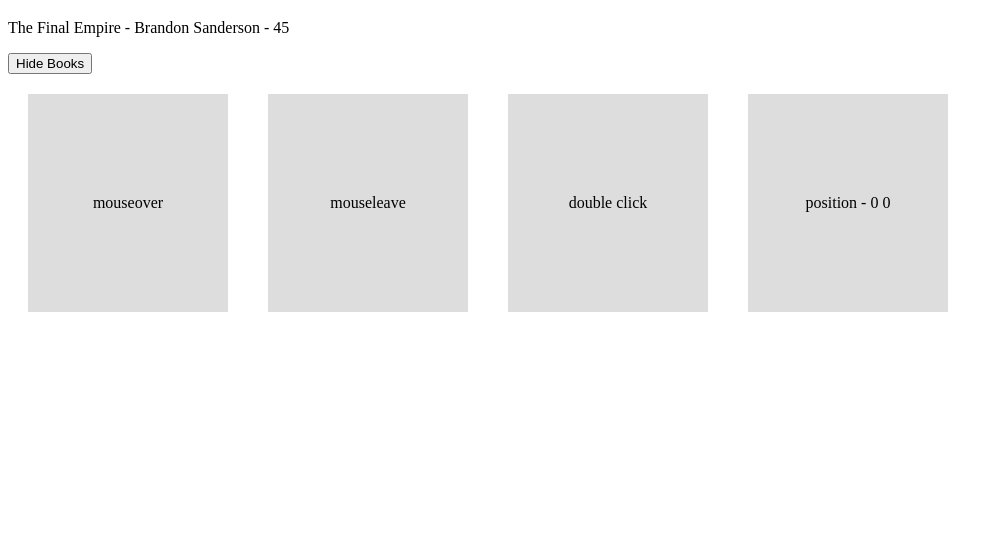
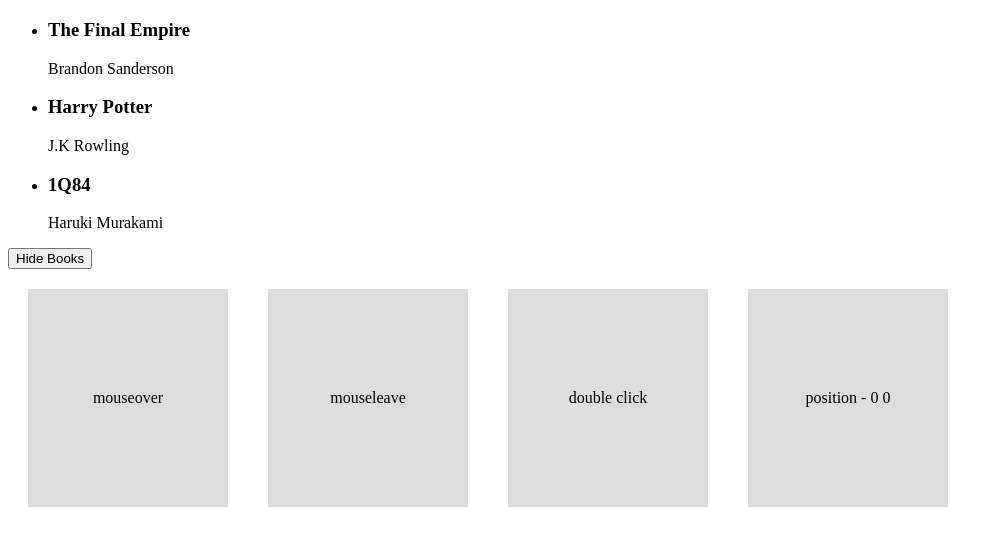
Before and after one commit to makepin2r/vue-practice, a plain HTML site: page index.html in a window 1280 px wide. Shown: the part 61-606 px from the top of the page, without its empty margins (0-1003 px from the left). Drawn offline with nearby package versions, Linux system fonts and the light colour scheme.

Commit message:
v-for 실습

```diff
--- a/app.js
+++ b/app.js
@@ -7,9 +7,20 @@ const app = Vue.createApp({
     data() {
         return {
             showBooks: true,
-            title: 'The Final Empire',
-            author: 'Brandon Sanderson',
-            age: 45,
+            books: [
+                {
+                    title: 'The Final Empire',
+                    author: 'Brandon Sanderson'
+                },
+                {
+                    title: 'Harry Potter',
+                    author: 'J.K Rowling'
+                },
+                {
+                    title: '1Q84',
+                    author: 'Haruki Murakami'
+                },
+            ],
             x: 0,
             y: 0
         }
--- a/index.html
+++ b/index.html
@@ -22,7 +22,12 @@
 
     <div id="app">
         <div v-if="showBooks">
-            <p>{{ title }} - {{ author }} - {{ age }}</p>
+            <ul>
+                <li v-for="book in books">
+                    <h3>{{ book.title }}</h3>
+                    <p>{{ book.author }}</p>
+                </li>
+            </ul>
         </div>
 
         <button @click="toggleShowBooks">
@@ -36,10 +41,6 @@
         <div class="box" @mouseleave="handleEvent">mouseleave</div>
         <div class="box" @dblclick="handleEvent">double click</div>
         <div class="box" @mousemove="handleMousemove">position - {{x}} {{y}}</div>
-
-        <!-- 이벤트 함수에 아무 인자도 넘기지 않으면 첫 번째 인자는 자동으로 이벤트 객체가 된다. -->
-        <!-- 이벤트 함수에 커스텀 인자를 넣고 싶으면, 첫 번째 인자(이벤트 객체)로 $event를 명시하고 커스텀 인자를 넣는다. -->
-
     </div>
 
     <script src="app.js"></script>
```
